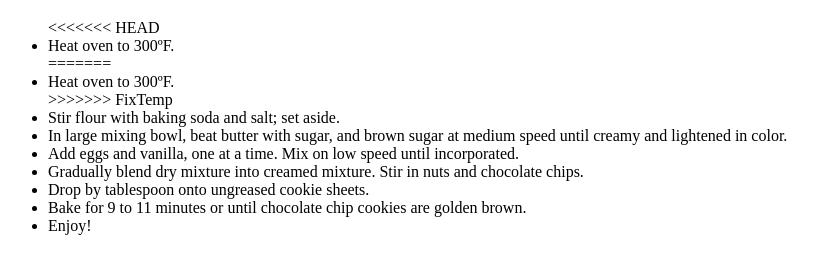
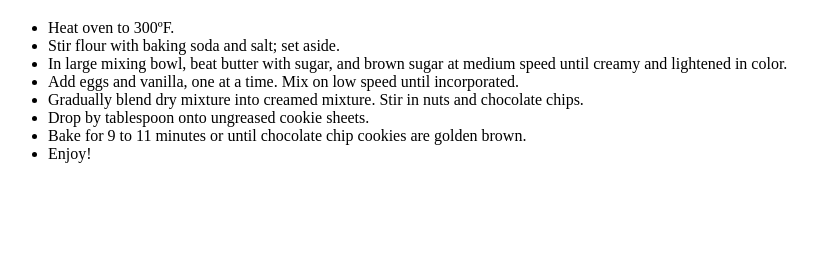
Before and after one commit to Akiil137/company, a plain HTML site: page secret recipe.htm in a window 1280 px wide. Shown: the part 321-594 px from the top of the page, without its empty margins (0-837 px from the left). Drawn offline with Linux system fonts and the light colour scheme.

Commit message:
secret recipe idk 1

```diff
--- a/secret recipe.htm
+++ b/secret recipe.htm
@@ -17,11 +17,7 @@
 </ul>
 <h1>Baking instructions</h1>
 <ul>
-<<<<<<< HEAD
 <li>Heat oven to 300ºF.</li>
-=======
-<li>Heat oven to 300ºF.</li>
->>>>>>> FixTemp
 <li>Stir flour with baking soda and salt; set aside.</li>
 <li>In large mixing bowl, beat butter with sugar, and brown sugar at medium speed until creamy and lightened in color.</li>
 <li>Add eggs and vanilla, one at a time. Mix on low speed until incorporated.</li>
```
